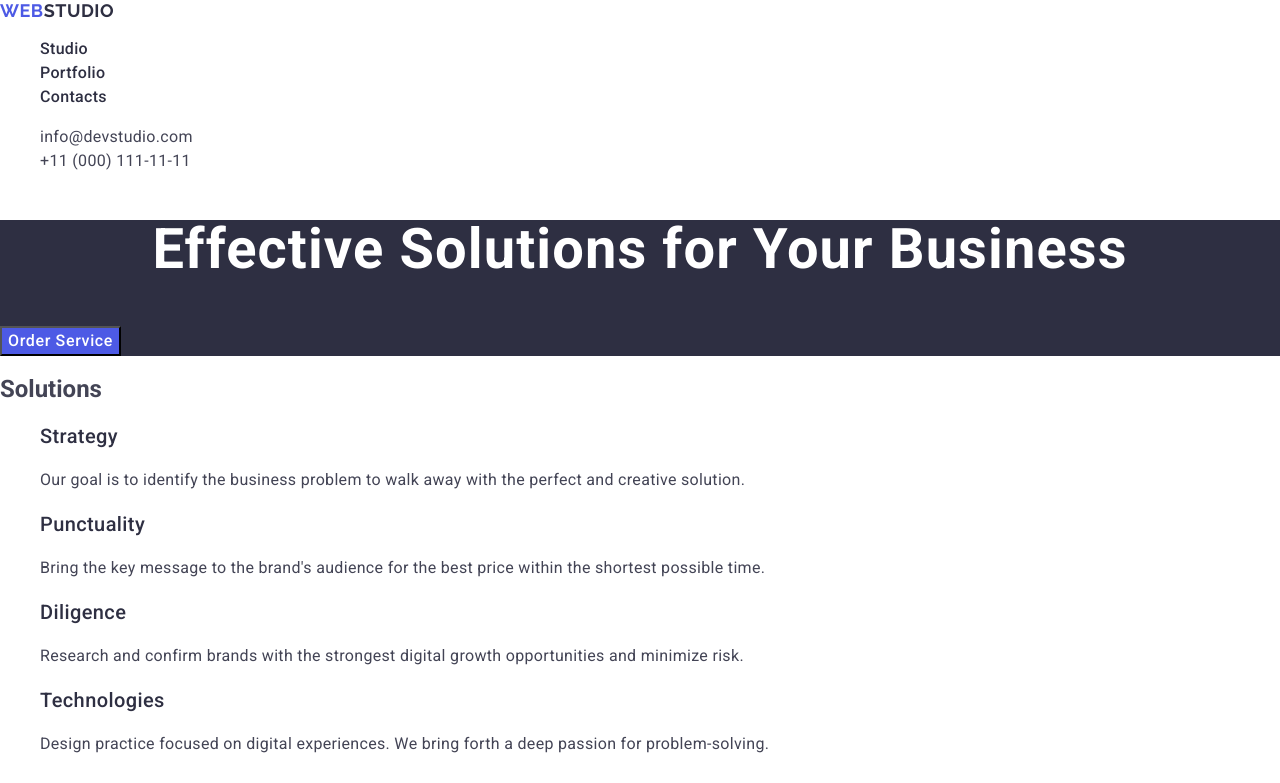
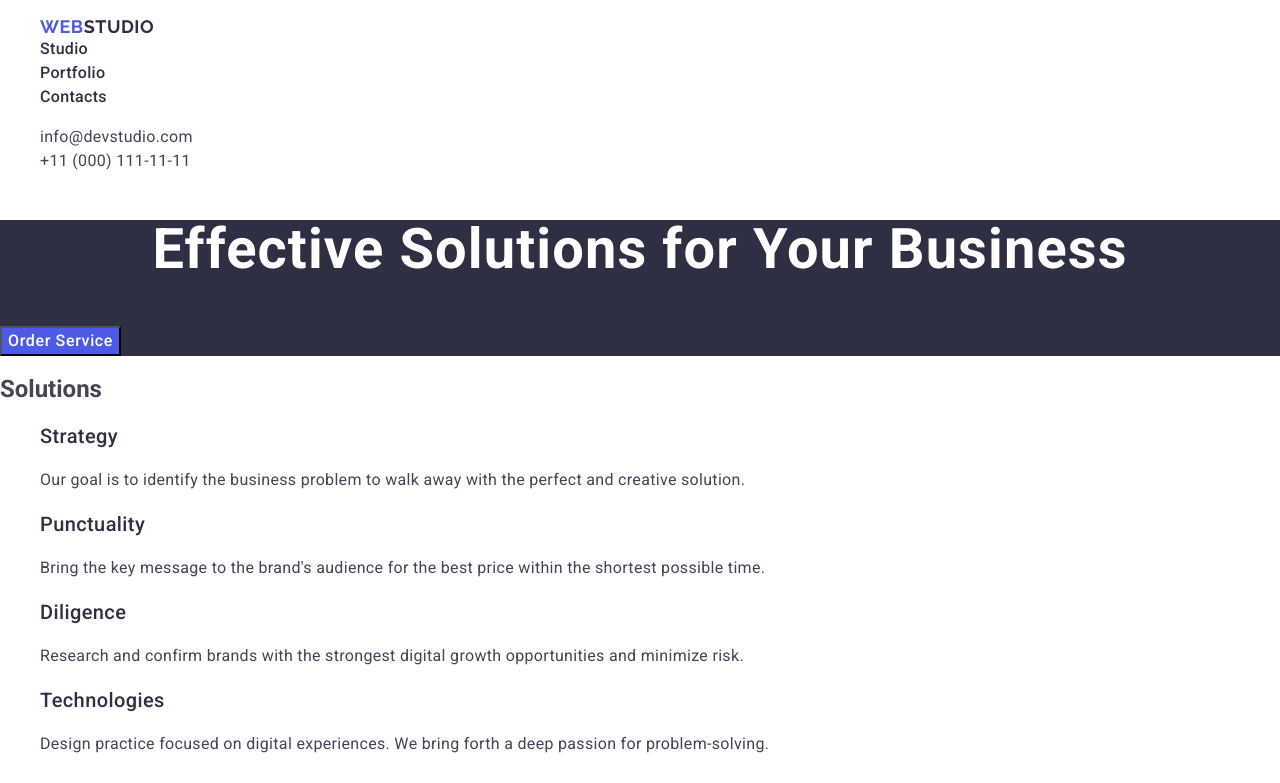
Before and after one commit to vitalii-gh25/goit-markup-hw-02, a plain HTML site: page index.html in a window 1280 px wide. Shown: the top 783 px of the page. Drawn offline with nearby package versions, Linux system fonts and the light colour scheme.

Commit message:
add list in nav

```diff
--- a/css/style.css
+++ b/css/style.css
@@ -26,6 +26,9 @@ address {
 header {
 }
 
+.header-menu-logo-item {
+}
+
 .header-logo-link-blue {
   font-family: "Raleway", sans-serif;
   font-weight: 700;
@@ -38,6 +41,9 @@ header {
 
 .header-logo-link-black {
   color: #2e2f42;
+}
+
+.header-menu-item {
 }
 
 .header-menu-link {
--- a/index.html
+++ b/index.html
@@ -22,10 +22,12 @@
   <body>
     <header>
       <nav>
-        <a class="header-logo-link-blue" href="./index.html"
-          >Web<span class="header-logo-link-black">Studio</span></a
-        >
         <ul class="header-menu-list">
+          <li class="header-menu-logo-item">
+            <a class="header-logo-link-blue" href="./index.html"
+              >Web<span class="header-logo-link-black">Studio</span></a
+            >
+          </li>
           <li class="header-menu-item">
             <a class="header-menu-link" href="#">Studio</a>
           </li>
```
